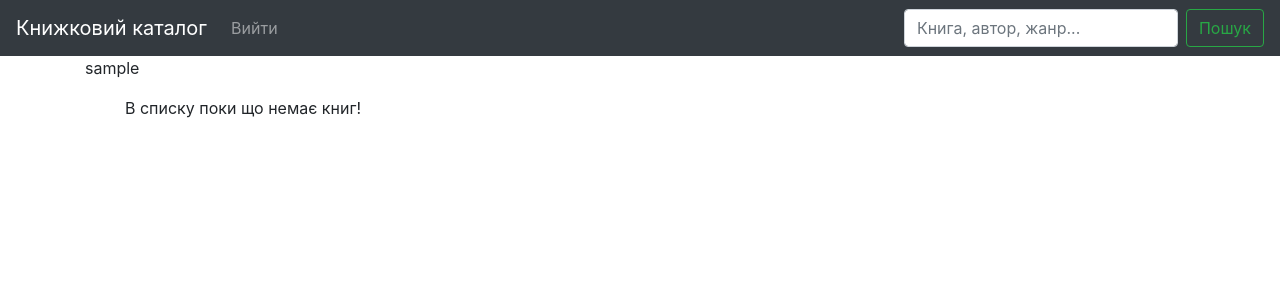
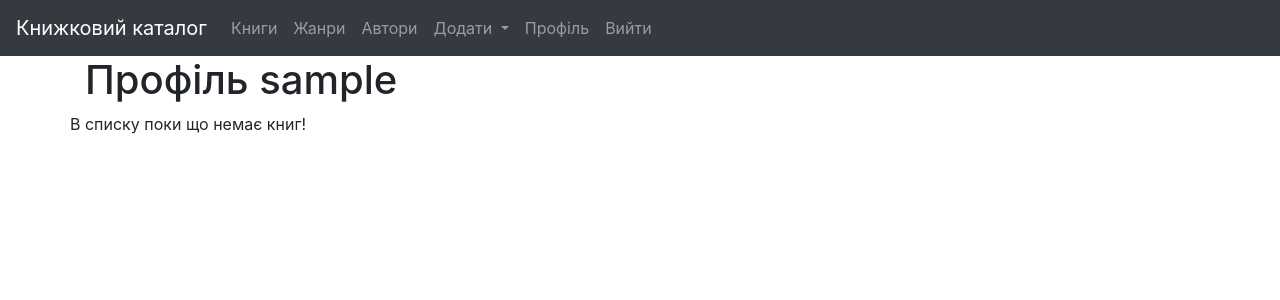
Before and after one commit to dzhere/book-catalog, a Django app: page /profile/ in a window 1280 px wide. Shown: the top 300 px of the page. Run offline with Django 3.2, Linux system fonts and the light colour scheme; the visitor is signed in with stand-in values (Sample User, id 1); data comes from the database, SQL or seed files in the repository; data that the repository does not hold is empty.

Commit message:
Templates refactoring

```diff
--- a/core/urls/books.py
+++ b/core/urls/books.py
@@ -7,4 +7,5 @@ urlpatterns = [
     path('books/', BooksListView.as_view(), name='books_list'),
     path('genres/', GenresListView.as_view(), name='genres_list'),
     path('authors/', AuthorsListView.as_view(), name='authors_list'),
+    path('add_book_to_list/<int:id>', add_book_to_list, name='add_book_to_list')
 ]
--- a/core/views/profile.py
+++ b/core/views/profile.py
@@ -1,5 +1,5 @@
 from django.shortcuts import render, redirect
-from core.models import Profile
+from core.models import Profile, Book
 
 def profile_view(request):
     if request.user.is_authenticated:
@@ -7,3 +7,12 @@ def profile_view(request):
         return render(request, "profile/index.html", {"books_list": profile.books_list.all()})
     else:
         return redirect('/')
+
+def add_book_to_list(request, id):
+    if request.user.is_authenticated:
+        profile, is_created = Profile.objects.get_or_create(user=request.user)
+        book = Book.objects.get(pk=id)
+        profile.books_list.add(book)
+        return redirect('/profile')
+    else:
+        return redirect('/')
--- a/templates/base.html
+++ b/templates/base.html
@@ -16,7 +16,30 @@
         </button>
         <div class="collapse navbar-collapse" id="navbarSupportedContent">
             <ul class="navbar-nav mr-auto">
+                <li class="nav-item">
+                    <a class="nav-link" href="/books/">Книги</a>
+                </li>
+                <li class="nav-item">
+                    <a class="nav-link" href="/genres/">Жанри</a>
+                </li>
+                <li class="nav-item">
+                    <a class="nav-link" href="/authors/">Автори</a>
+                </li>
                 {% if user.is_authenticated %}
+                <li class="nav-item dropdown">
+                    <a class="nav-link dropdown-toggle" href="#" id="navbarDropdown" role="button" data-toggle="dropdown"
+                        aria-haspopup="true" aria-expanded="false">
+                        Додати
+                    </a>
+                    <div class="dropdown-menu" aria-labelledby="navbarDropdown">
+                        <a class="dropdown-item" href="/add/book">Книгу</a>
+                        <a class="dropdown-item" href="/add/genre">Жанр</a>
+                        <a class="dropdown-item" href="/add/author">Автора</a>
+                    </div>
+                </li>
+                <li class="nav-item">
+                    <a class="nav-link" href="/profile/">Профіль</a>
+                </li>
                 <li class="nav-item">
                     <a class="nav-link" href="/logout/">Вийти</a>
                 </li>
@@ -29,11 +52,6 @@
                 </li>
                 {% endif %}
             </ul>
-            <form class="form-inline my-2 my-lg-0">
-                <input class="form-control mr-sm-2" type="search" placeholder="Книга, автор, жанр..."
-                    aria-label="Search">
-                <button class="btn btn-outline-success my-2 my-sm-0" type="submit">Пошук</button>
-            </form>
         </div>
     </nav>
     <div class="container">
--- a/templates/books/authors_list.html
+++ b/templates/books/authors_list.html
@@ -1,9 +1,10 @@
 {% extends "../base.html" %}
 
 {% block content %}
-<ul>
+<h1>Список авторів</h1>
+<ul class="list-group">
     {% for author in object_list %}
-    <li>{{ author.first_name }} {{ author.last_name }}</li>
+    <li class="list-group-item">{{ author.first_name }} {{ author.last_name }}</li>
     {% endfor %}
 </ul>
 {% endblock %}
--- a/templates/books/genres_list.html
+++ b/templates/books/genres_list.html
@@ -1,9 +1,10 @@
 {% extends "../base.html" %}
 
 {% block content %}
-<ul>
+<h1>Список жанрів</h1>
+<ul class="list-group">
     {% for genre in object_list %}
-    <li>{{ genre.name }}</li>
+    <li class="list-group-item">{{ genre.name }}</li>
     {% endfor %}
 </ul>
 {% endblock %}
--- a/templates/profile/index.html
+++ b/templates/profile/index.html
@@ -1,12 +1,20 @@
 {% extends "../base.html" %}
 
 {% block content %}
-<p>{{ user.username }}</p>
-<ul>
-    {% for book in books_list %}
-    <li>{{ book.title }}</li>
-    {% empty %}
-    <p>В списку поки що немає книг!</p>
-    {% endfor %}
-</ul>
+<h1>Профіль {{ user.username }}</h1>
+    <div class="row row-cols-1 row-cols-md-3">
+        {% for book in books_list %}
+        <div class="col mb-4">
+            <div class="card" style="width: 18rem;">
+                <div class="card-body">
+                    <h5 class="card-title">{{ book.title }}</h5>
+                    <h6 class="card-subtitle mb-2 text-muted">{{ book.author }}</h6>
+                    <a href="/book/{{ book.id }}" class="card-link">Відкрити</a>
+                </div>
+            </div>
+        </div>
+        {% empty %}
+            <p>В списку поки що немає книг!</p>
+        {% endfor %}
+    </div>
 {% endblock %}
```
Also changed, not shown: templates/books/book.html (+7 -1 lines), templates/books/books_list.html (+15 -3 lines), templates/index.html (+6 -1 lines).
